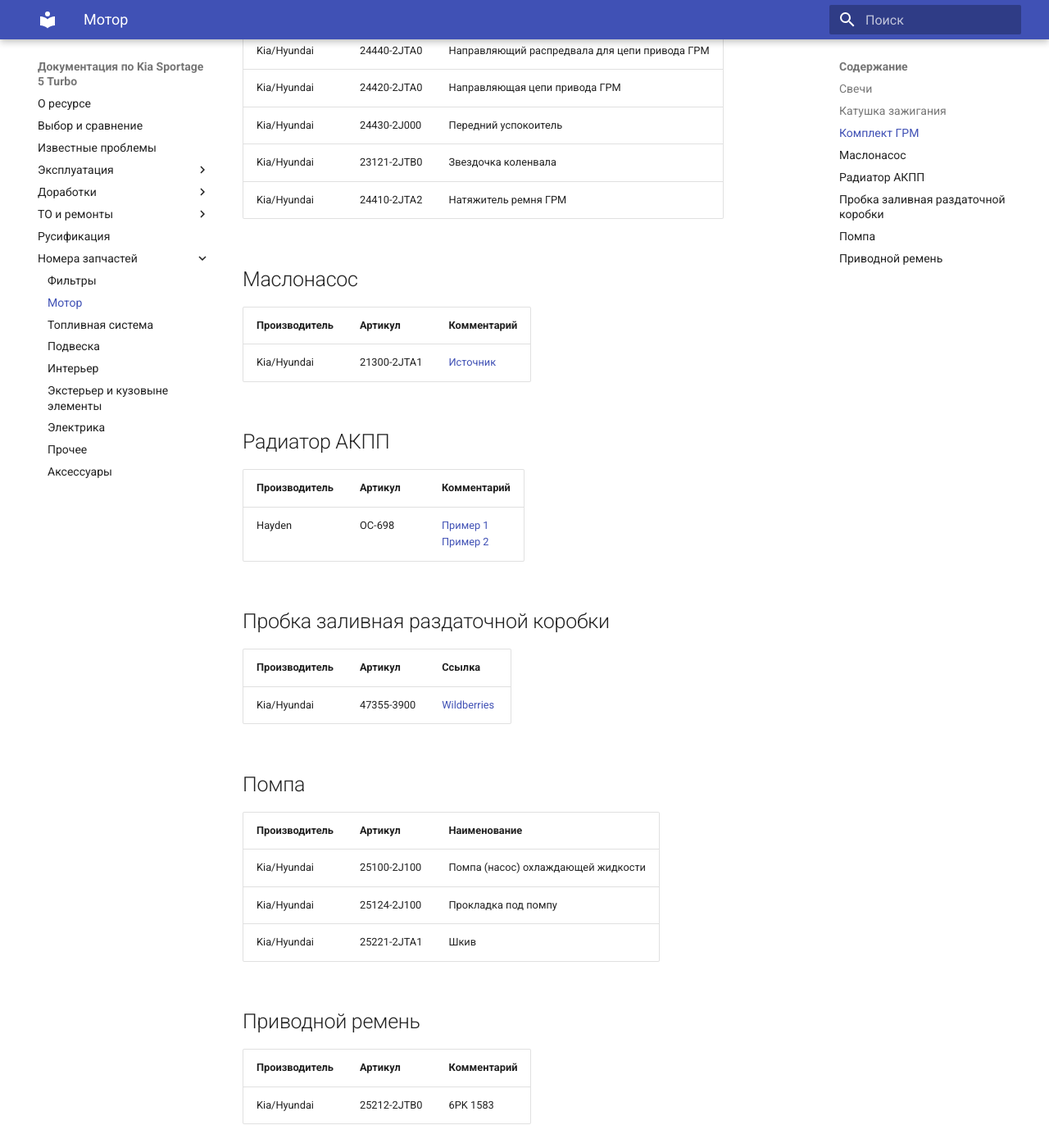
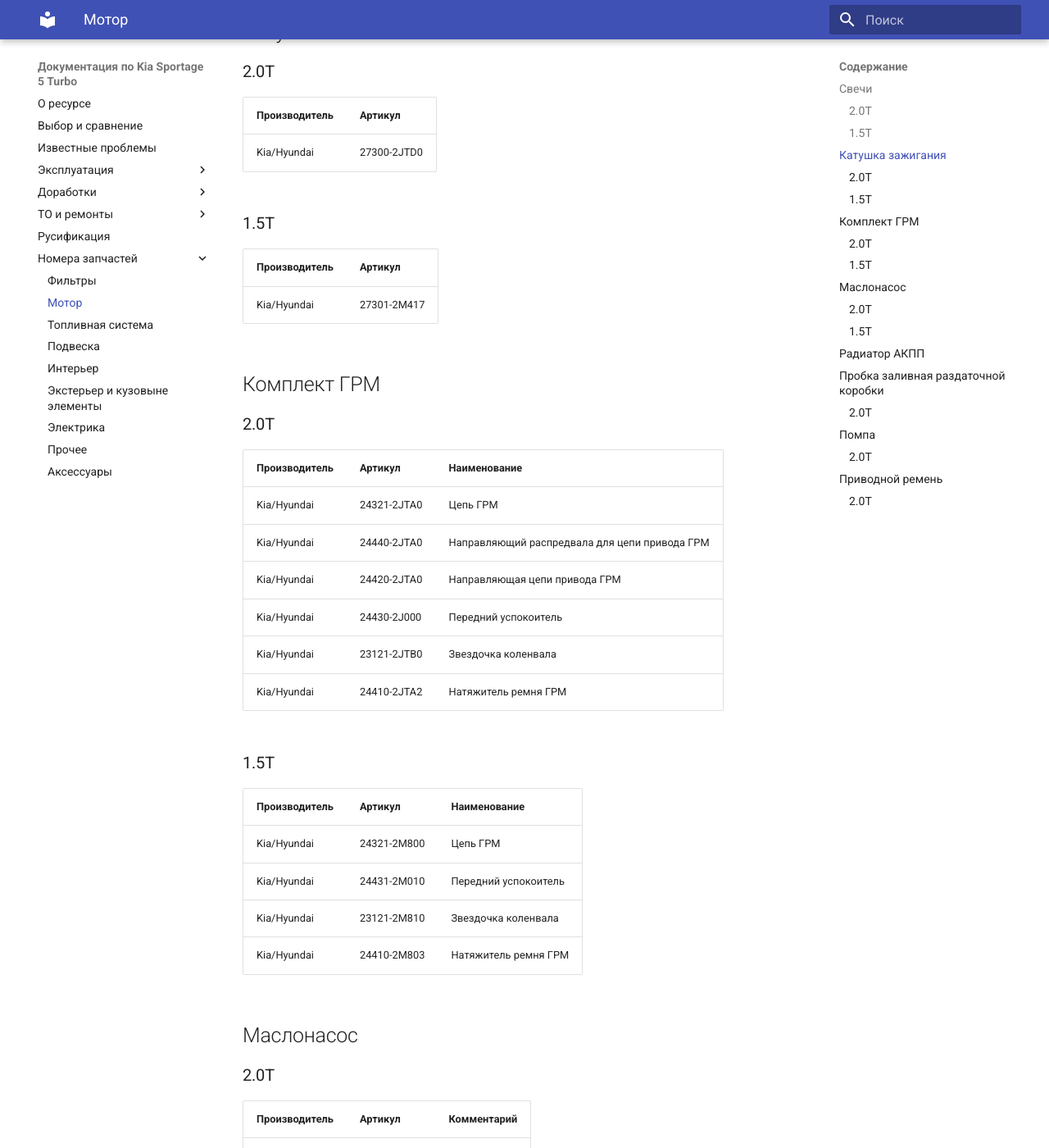
Before and after one commit to kia-sportage-docs/kia-sport5-docs, an MkDocs documentation site: the page built from docs/part/motor.md, in a window 1280 px wide and 1400 px high, scrolled down 1019 px. Shown: the whole window at 82% size. Built offline with MkDocs 1.6.1 and Material for MkDocs 9.7.7, drawn with Linux system fonts in a browser that asks for light colours; some of the changed text lies outside the part shown.

Commit message:
upd по з/ч 1.5T
upd по з/ч 1.5T

```diff
--- a/docs/part/motor.md
+++ b/docs/part/motor.md
@@ -4,6 +4,7 @@
     Ссылки брались из сообщений в [Telegram-группе](https://t.me/Kia_Sportage_5_Turbo), поэтому приведены в информационных целях и не гарантируют оригинальность расходников и запчастей.
 
 ## Свечи
+### 2.0T
 | Производитель | Артикул | Комментарий |
 |---|---| --- |
 | Kia/Hyundai | 18878-08115 ||
@@ -15,14 +16,26 @@
     Был бюллетень по замене SILZKR8E9G на SILZKR8H9G
     <center>![Image title](../images/photo_2025-09-15_12-25-28.jpg){ loading=lazy }</center>
 
+### 1.5T
+| Производитель | Артикул | Комментарий |
+|---|---| --- |
+| Kia/Hyundai | 18875-08085 ||
+| NGK | SILZKR8J8GS | |
+| MOUSSON | SSPG4FS | |
 
 ## Катушка зажигания
+### 2.0T
 | Производитель | Артикул   |
 |---|---|
 | Kia/Hyundai | 27300-2JTD0 |
 
+### 1.5T
+| Производитель | Артикул   |
+|---|---|
+| Kia/Hyundai | 27301-2M417 |
+
 ## Комплект ГРМ
-
+### 2.0T
 | Производитель | Артикул   | Наименование |
 |---|---|---|
 | Kia/Hyundai | 24321-2JTA0 | Цепь ГРМ |
@@ -32,11 +45,25 @@
 | Kia/Hyundai | 23121-2JTB0 | Звездочка коленвала |
 | Kia/Hyundai | 24410-2JTA2 | Натяжитель ремня ГРМ |
 
+### 1.5T
+| Производитель | Артикул   | Наименование |
+|---|---|---|
+| Kia/Hyundai | 24321-2M800 | Цепь ГРМ |
+| Kia/Hyundai | 24431-2M010 | Передний успокоитель |
+| Kia/Hyundai | 23121-2M810 | Звездочка коленвала |
+| Kia/Hyundai | 24410-2M803 | Натяжитель ремня ГРМ |
+
 ## Маслонасос
+### 2.0T
 | Производитель | Артикул   | Комментарий |
 |---|---|---|
 | Kia/Hyundai | 21300-2JTA1 | [Источник](https://t.me/Kia_Sportage_5_Turbo/36156/116653) |
 
+### 1.5T
+| Производитель | Артикул   | Комментарий |
+|---|---|---|
+| Kia/Hyundai | 21310-2M800 |  |
+| MOUSSON | SOPG4FSII |  |
 
 ## Радиатор АКПП
 
@@ -45,12 +72,13 @@
 | Hayden | OC-698 | [Пример 1](https://t.me/Kia_Sportage_5_Turbo/36156/110035) <br> [Пример 2](https://t.me/Kia_Sportage_5_Turbo/36161/112475) |
 
 ## Пробка заливная раздаточной коробки
-
+### 2.0T
 | Производитель | Артикул   | Ссылка |
 |---|---|---|
 | Kia/Hyundai | 47355-3900 | [Wildberries](https://www.wildberries.ru/catalog/257998298/detail.aspx) |
 
 ## Помпа
+### 2.0T
 | Производитель | Артикул   | Наименование |
 |---|---|---|
 | Kia/Hyundai | 25100-2J100 | Помпа (насос) охлаждающей жидкости |
@@ -58,7 +86,7 @@
 | Kia/Hyundai | 25221-2JTA1 | Шкив |
 
 ## Приводной ремень
-
+### 2.0T
 | Производитель | Артикул | Комментарий |
 |---|---| --- |
 | Kia/Hyundai | 25212-2JTB0 | 6PK 1583 |
```
